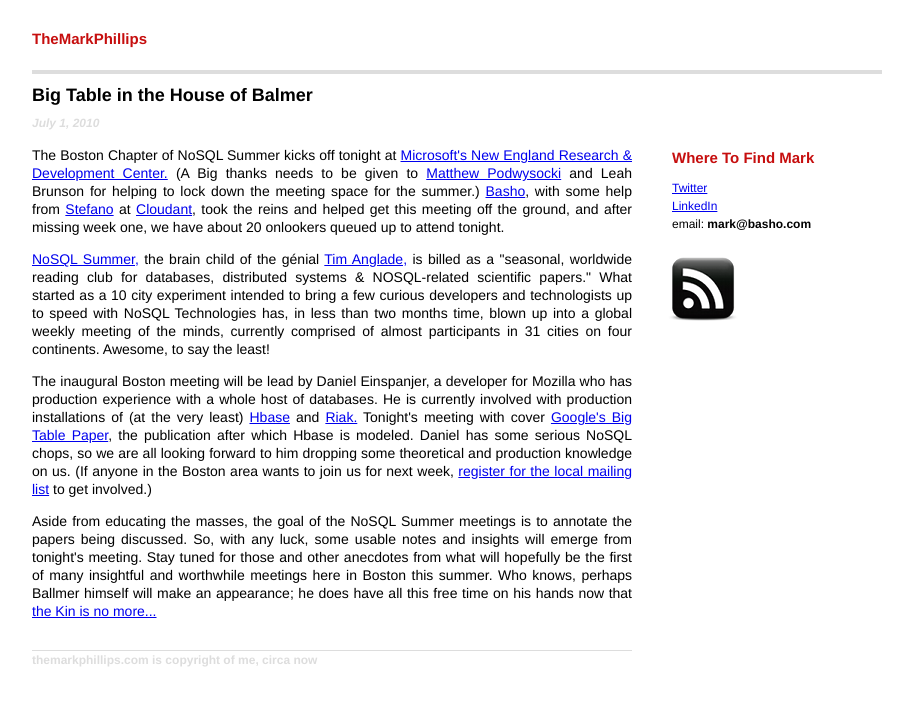
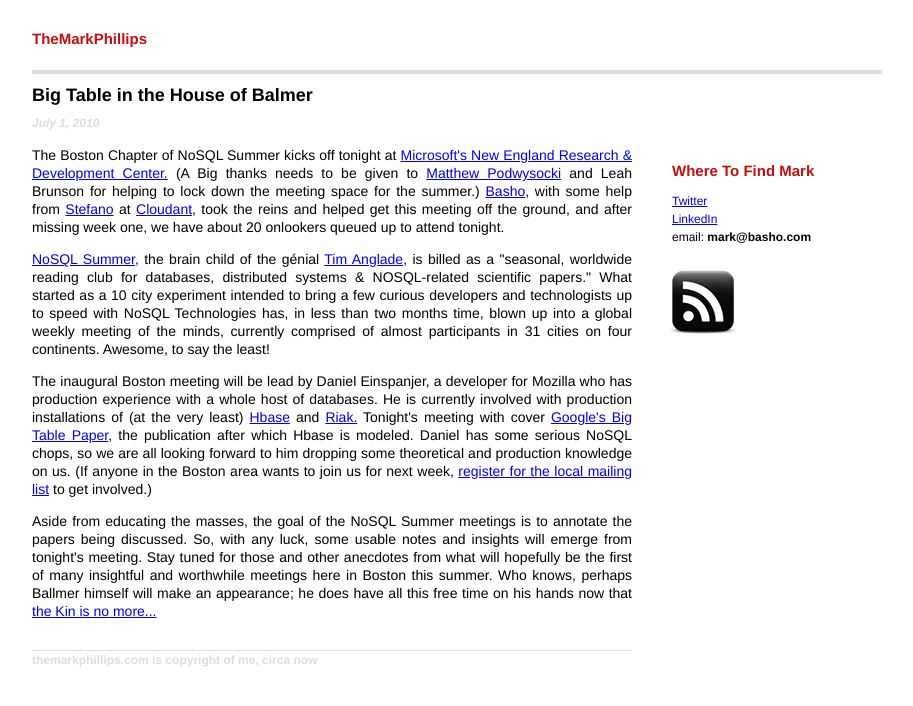
Before and after one commit to PharkMillups/pharkmillups.github.com, a Jekyll site: the page built from _posts/2010-07-01-Big-Table-in-the-house-of-Balmer.html, in a window 1280 px wide. Shown: the top 706 px of the page, without its empty margins (183-1096 px from the left). Built offline with Jekyll 4.4.1, drawn with Linux system fonts in a browser that asks for light colours; Markdown is read by kramdown in place of the engine named in the settings; comment, search, counter and statistics services are not loaded.

Commit message:
fixing position, correcting typo

```diff
--- a/_layouts/newpost.html
+++ b/_layouts/newpost.html
@@ -59,6 +59,7 @@
 	</script>
 	<noscript>Please enable JavaScript to view the <a href="http://disqus.com/?ref_noscript">comments powered by Disqus.</a></noscript>
 	</div>
+	<div id="right">
 		<div class="what_else">
 			<h2>Where To Find Mark</h2>
 			<ul class="links"><li><a href="https://twitter.com/pharkmillups">Twitter</a></li>
@@ -67,6 +68,8 @@
 			</ul>
 			<a href="http://feeds.feedburner.com/themarkphillips"><img src="/images/rss_logo.png"></a>
 		</div>
+	</div>
+
 	<div style="clear:both;"></div>
 	<div id="footer">
 	<h1>themarkphillips.com is copyright of me, circa now</h1>
--- a/_posts/2011-06-27-Building-and-Maintaining-Internal-Community-And-Culture.textile
+++ b/_posts/2011-06-27-Building-and-Maintaining-Internal-Community-And-Culture.textile
@@ -36,7 +36,7 @@ At some point you have to actually meet and physically interact with your collea
 
 Basho is firing on all cylinders right now (fixing more bugs, writing more features, closing more deals, resolving more tickets, etc.), and I believe that our dedication to building a distributed culture and community internally has had a lot to do with it.  Though Basho's "system" is still a work in progress, in my opinion we've managed to build a strong internal community and culture that lends itself to heightened levels of productivity and overall happiness. We are still relatively small (right around 30, as I stated above) and making this scale will surely be a challenge. And I'm sure that the tools we use will change, too, to accommodate our needs (speaking of which, where is the Skype replacement already?).
 
-You can't force community and culture. It starts with how you hire and is tested every day (whether you're working in the same physical location or not). Build (or seek out) a team that is committed to making something special across the board. Collaboration tools and processes will follow according, and they should compliment and enhance the way you work, not dictate it.
+You can't force community and culture. It starts with how you hire and is tested every day (whether you're working in the same physical location or not). Build (or seek out) a team that is committed to making something special across the board. Collaboration tools and processes will follow accordingly, and they should compliment and enhance the way you work, not dictate it.
 
 _*Update*: "Link to Hacker News Comment Thread":http://news.ycombinator.com/item?id=2702616_
 
--- a/css/site.css
+++ b/css/site.css
@@ -161,11 +161,12 @@ h2 {
 
 div.what_else {
 
-	float:left;
-	margin-top: 20px;
+
+	margin-top: 33px;
 	text-align:left;
 	margin-left:40px;
 	font-size:12px;
+	position:fixed;
 }
 
 .what_else h2 {
@@ -260,3 +261,7 @@ border:2px solid #dddddd;
 -moz-box-shadow:2px 2px 4px rgba(0, 0, 0, 0.1);
 margin-top:50px;
 }
+
+#right {
+	float:left;
+}
```
Also changed, not shown: 1 other file. Lines whose indentation alone changed are shown as unchanged.
